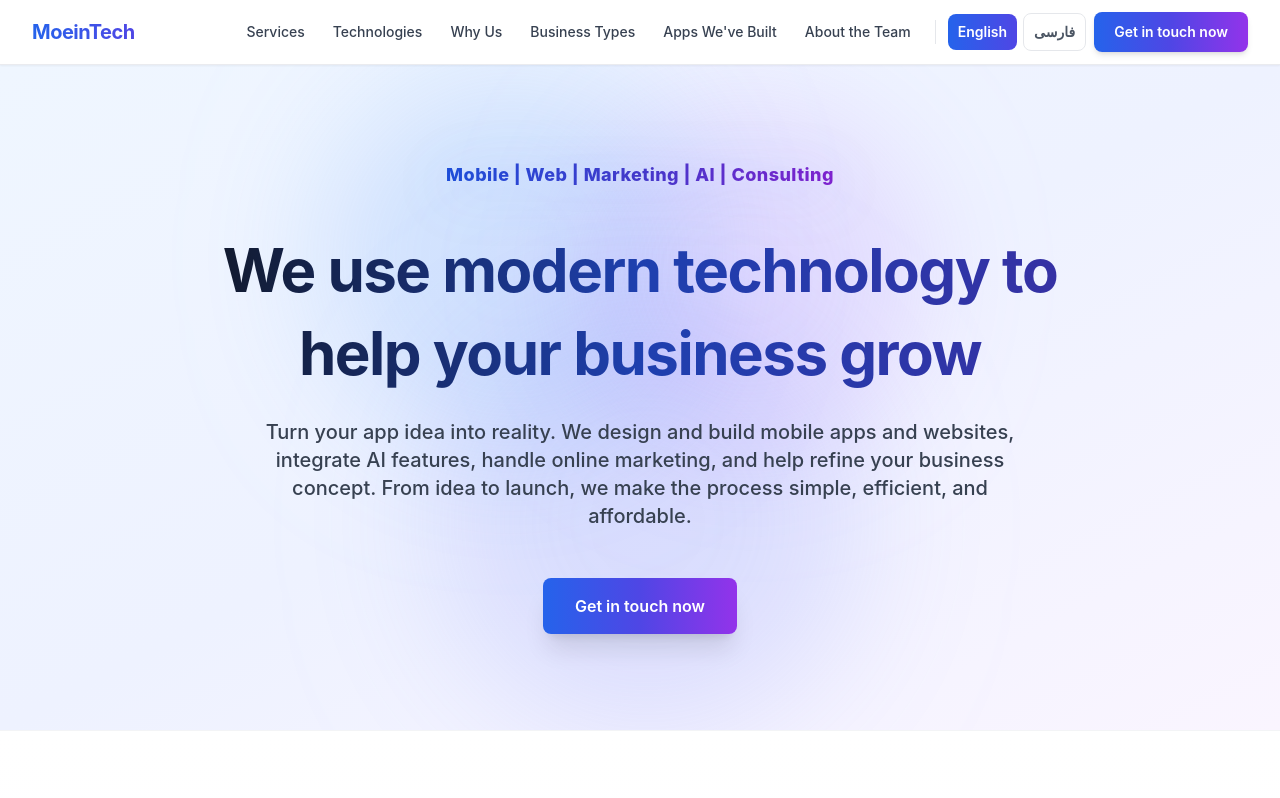
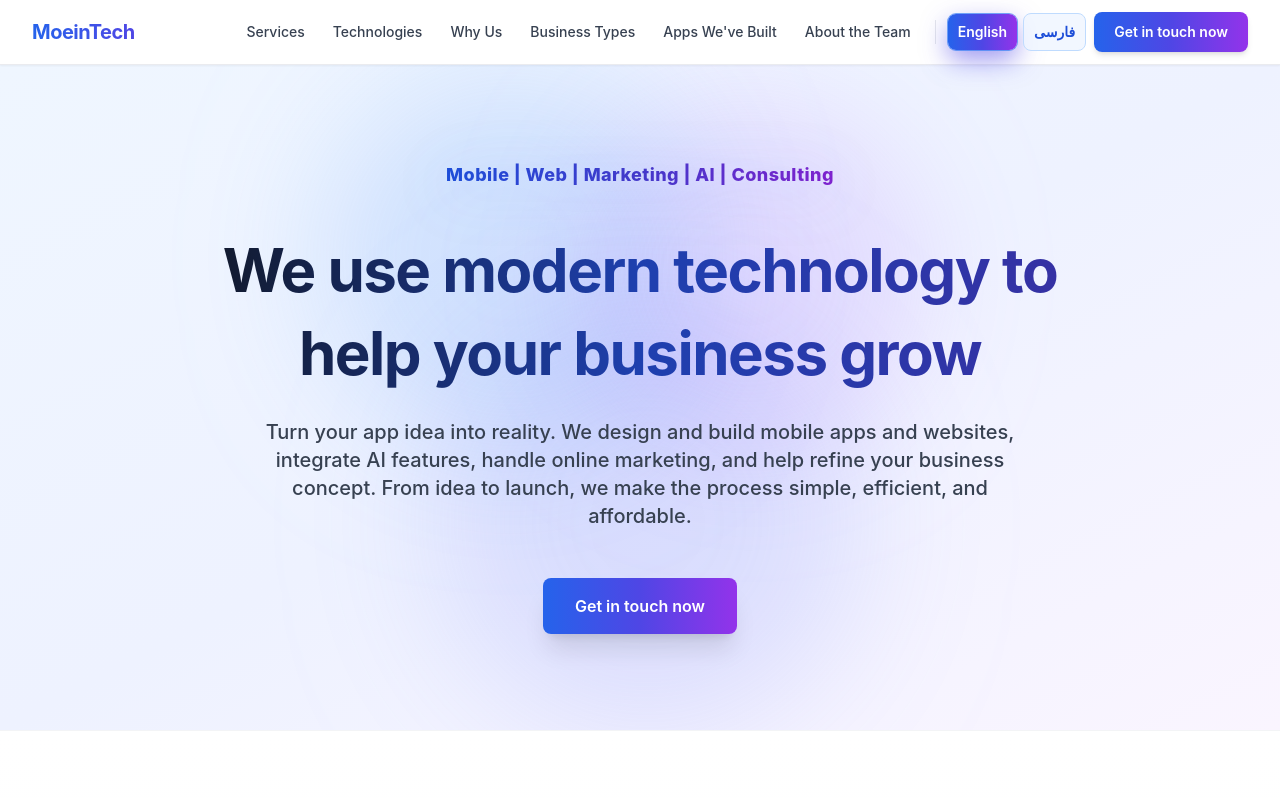
Before and after one commit to Shahabgeravesh/MoeinTech, a Next.js app: page /en in a window 1280 px wide. Shown: the top 798 px of the page. Built offline with nearby package versions, Linux system fonts and the light colour scheme; no server answers.

Commit message:
Make language switcher more prominent
Intensify colors and shadows for the English/Farsi toggle in header and footer so language selection stands out clearly.

```diff
--- a/components/LanguageSwitcher.tsx
+++ b/components/LanguageSwitcher.tsx
@@ -28,13 +28,13 @@ export default function LanguageSwitcher({ compact }: { compact?: boolean }) {
             compact
               ? `gap-1.5 px-2.5 py-2 text-sm font-semibold min-w-0 ${
                   locale === lang.code
-                    ? 'bg-gradient-to-r from-blue-600 to-indigo-600 text-white'
-                    : 'text-gray-600 hover:text-blue-600 hover:bg-blue-50 border border-gray-200'
+                    ? 'bg-gradient-to-r from-blue-600 via-indigo-600 to-purple-600 text-white shadow-[0_0_0_1px_rgba(59,130,246,0.7),0_10px_26px_rgba(79,70,229,0.55)]'
+                    : 'text-blue-700 border border-blue-200 bg-blue-50/80 hover:bg-blue-100 hover:border-blue-300'
                 }`
               : `gap-3 px-6 py-3.5 text-lg font-bold rounded-xl min-w-[120px] ${
                   locale === lang.code
-                    ? 'bg-gradient-to-r from-blue-600 to-indigo-600 text-white shadow-lg scale-105'
-                    : 'bg-white text-gray-700 hover:bg-gray-50 border-2 border-gray-200 hover:border-gray-400 shadow-sm hover:shadow-md'
+                    ? 'bg-gradient-to-r from-blue-600 via-indigo-600 to-purple-600 text-white shadow-[0_0_0_1px_rgba(59,130,246,0.7),0_18px_38px_rgba(79,70,229,0.6)] scale-105'
+                    : 'bg-white text-blue-800 border-2 border-blue-200 hover:border-blue-400 hover:bg-blue-50 shadow-sm hover:shadow-md'
                 }`
           }`}
           aria-label={`Switch to ${lang.name}`}
```
